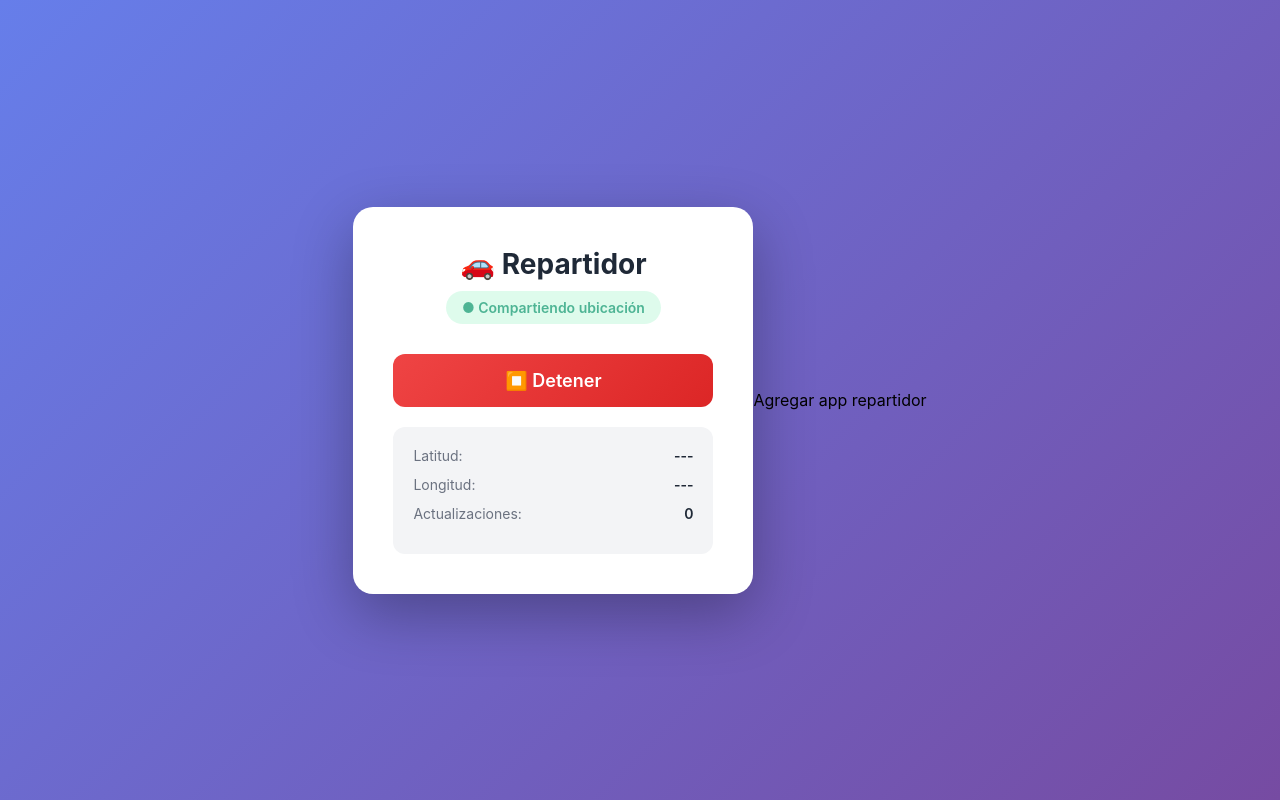
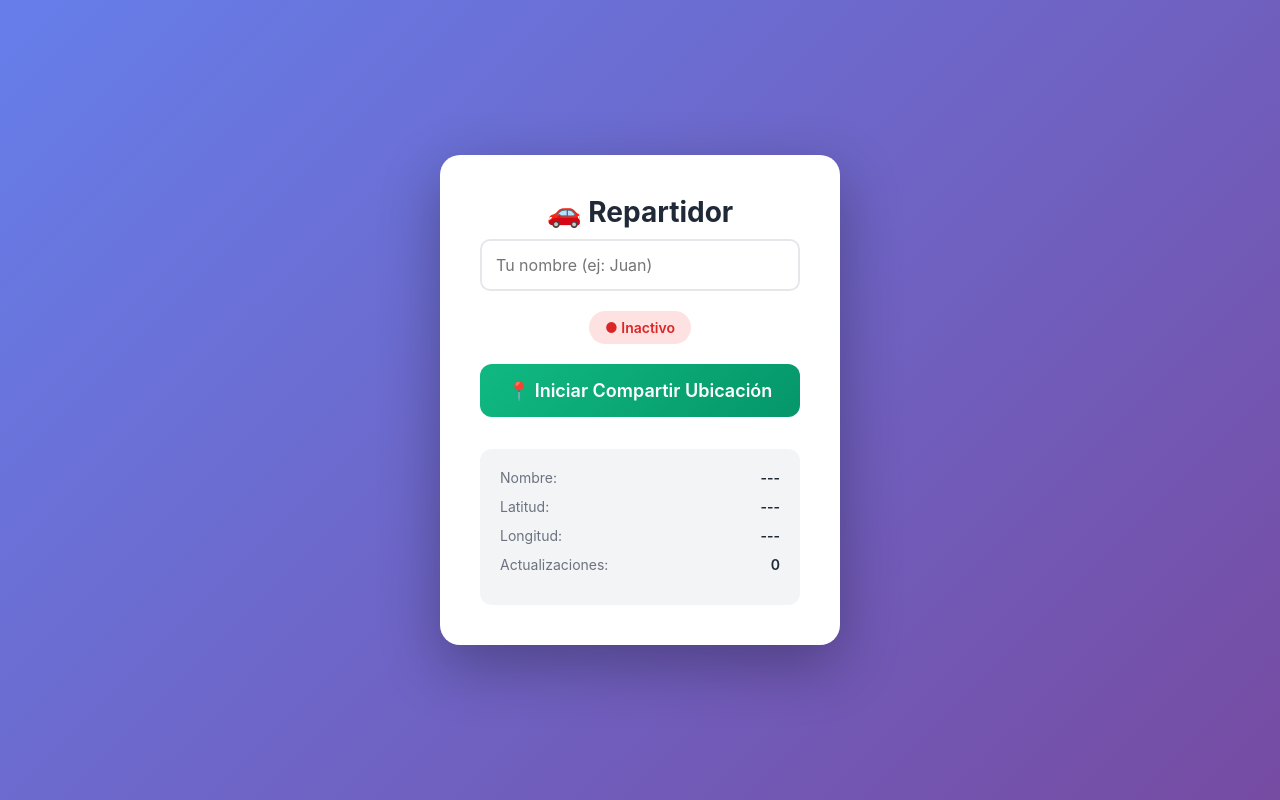
Before and after one commit to diegoleonuniline/delivery-app, a plain HTML site: page repartidor.html in a window 1280 px wide. Both pictures are taken after a click on the button "📍 Iniciar Compartir Ubicación". Drawn offline with Linux system fonts and the light colour scheme.

Commit message:
Update repartidor.html

```diff
--- a/repartidor.html
+++ b/repartidor.html
@@ -33,13 +33,25 @@
             margin-bottom: 10px;
             color: #1f2937;
         }
+        .nombre-input {
+            width: 100%;
+            padding: 14px;
+            border: 2px solid #e5e7eb;
+            border-radius: 10px;
+            font-size: 16px;
+            margin-bottom: 20px;
+            outline: none;
+        }
+        .nombre-input:focus {
+            border-color: #10b981;
+        }
         .status {
             display: inline-block;
             padding: 8px 16px;
             border-radius: 20px;
             font-size: 14px;
             font-weight: 600;
-            margin-bottom: 30px;
+            margin-bottom: 20px;
         }
         .status.inactive {
             background: #fee2e2;
@@ -62,16 +74,11 @@
             font-size: 18px;
             font-weight: 600;
             cursor: pointer;
-            transition: all 0.3s;
-            margin-bottom: 16px;
+            margin-bottom: 12px;
         }
         .btn-start {
             background: linear-gradient(135deg, #10b981, #059669);
             color: white;
-        }
-        .btn-start:hover {
-            transform: translateY(-2px);
-            box-shadow: 0 10px 20px rgba(16, 185, 129, 0.3);
         }
         .btn-stop {
             background: linear-gradient(135deg, #ef4444, #dc2626);
@@ -101,6 +108,14 @@
 <body>
     <div class="container">
         <h1>🚗 Repartidor</h1>
+
+        <input
+            type="text"
+            id="nombreRepartidor"
+            class="nombre-input"
+            placeholder="Tu nombre (ej: Juan)"
+        />
+
         <div class="status inactive" id="status">● Inactivo</div>
 
         <button class="btn btn-start" id="btnStart" onclick="iniciarTracking()">
@@ -108,10 +123,14 @@
         </button>
 
         <button class="btn btn-stop" id="btnStop" onclick="detenerTracking()" style="display:none;">
-            ⏹️ Detener
+            ⏹️ Detener y Borrar mi Ubicación
         </button>
 
         <div class="info">
+            <div class="info-item">
+                <span class="info-label">Nombre:</span>
+                <span class="info-value" id="displayNombre">---</span>
+            </div>
             <div class="info-item">
                 <span class="info-label">Latitud:</span>
                 <span class="info-value" id="lat">---</span>
@@ -129,7 +148,7 @@
 
     <script type="module">
         import { initializeApp } from 'https://www.gstatic.com/firebasejs/10.7.1/firebase-app.js';
-        import { getDatabase, ref, set } from 'https://www.gstatic.com/firebasejs/10.7.1/firebase-database.js';
+        import { getDatabase, ref, set, remove } from 'https://www.gstatic.com/firebasejs/10.7.1/firebase-database.js';
 
         const firebaseConfig = {
             apiKey: "AIzaSyBy7ENCQhBC8RWOipWGcqd8YFPX_gN_I04",
@@ -146,13 +165,23 @@
 
         let watchId = null;
         let updateCount = 0;
+        let miId = localStorage.getItem('repartidor_id') || 'REP_' + Date.now();
+        localStorage.setItem('repartidor_id', miId);
+
+        const nombreGuardado = localStorage.getItem('repartidor_nombre') || '';
+        document.getElementById('nombreRepartidor').value = nombreGuardado;
 
         window.iniciarTracking = function() {
-            if (!navigator.geolocation) {
-                alert('Tu navegador no soporta geolocalización');
+            const nombre = document.getElementById('nombreRepartidor').value.trim();
+
+            if (!nombre) {
+                alert('Escribe tu nombre primero');
                 return;
             }
 
+            localStorage.setItem('repartidor_nombre', nombre);
+            document.getElementById('displayNombre').textContent = nombre;
+            document.getElementById('nombreRepartidor').disabled = true;
             document.getElementById('btnStart').style.display = 'none';
             document.getElementById('btnStop').style.display = 'block';
             document.getElementById('status').className = 'status active';
@@ -163,7 +192,9 @@
                     const lat = position.coords.latitude;
                     const lng = position.coords.longitude;
 
-                    set(ref(db, 'repartidor/actual'), {
+                    // Guardar en Firebase con ID único
+                    set(ref(db, 'repartidores/' + miId), {
+                        nombre: nombre,
                         lat: lat,
                         lng: lng,
                         timestamp: Date.now()
@@ -190,12 +221,20 @@
                 navigator.geolocation.clearWatch(watchId);
                 watchId = null;
             }
+
+            // BORRAR de Firebase
+            remove(ref(db, 'repartidores/' + miId));
+
+            document.getElementById('nombreRepartidor').disabled = false;
             document.getElementById('btnStart').style.display = 'block';
             document.getElementById('btnStop').style.display = 'none';
             document.getElementById('status').className = 'status inactive';
             document.getElementById('status').textContent = '● Inactivo';
+            document.getElementById('lat').textContent = '---';
+            document.getElementById('lng').textContent = '---';
+            updateCount = 0;
+            document.getElementById('updates').textContent = '0';
         };
     </script>
 </body>
 </html>
-Agregar app repartidor
```
